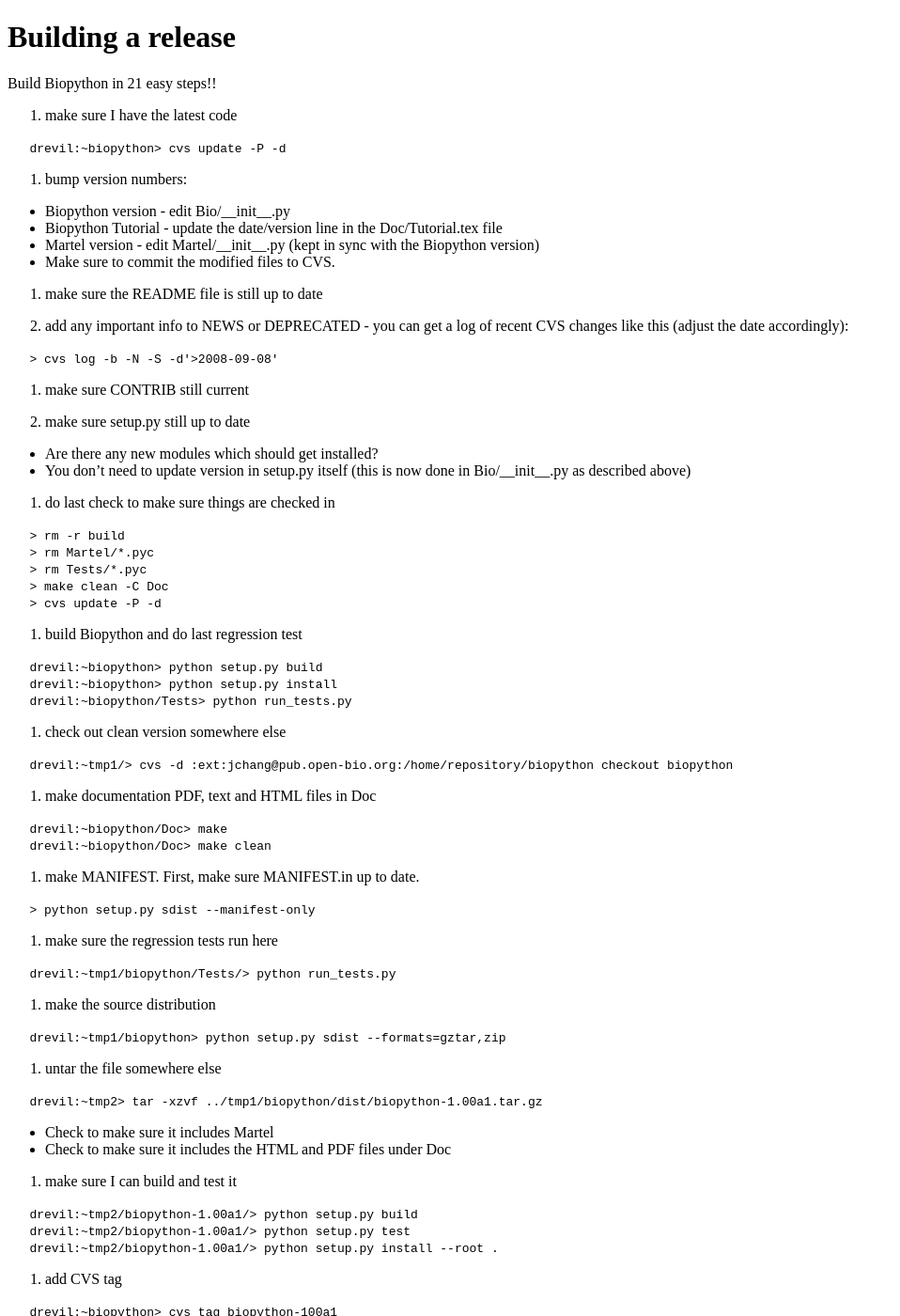
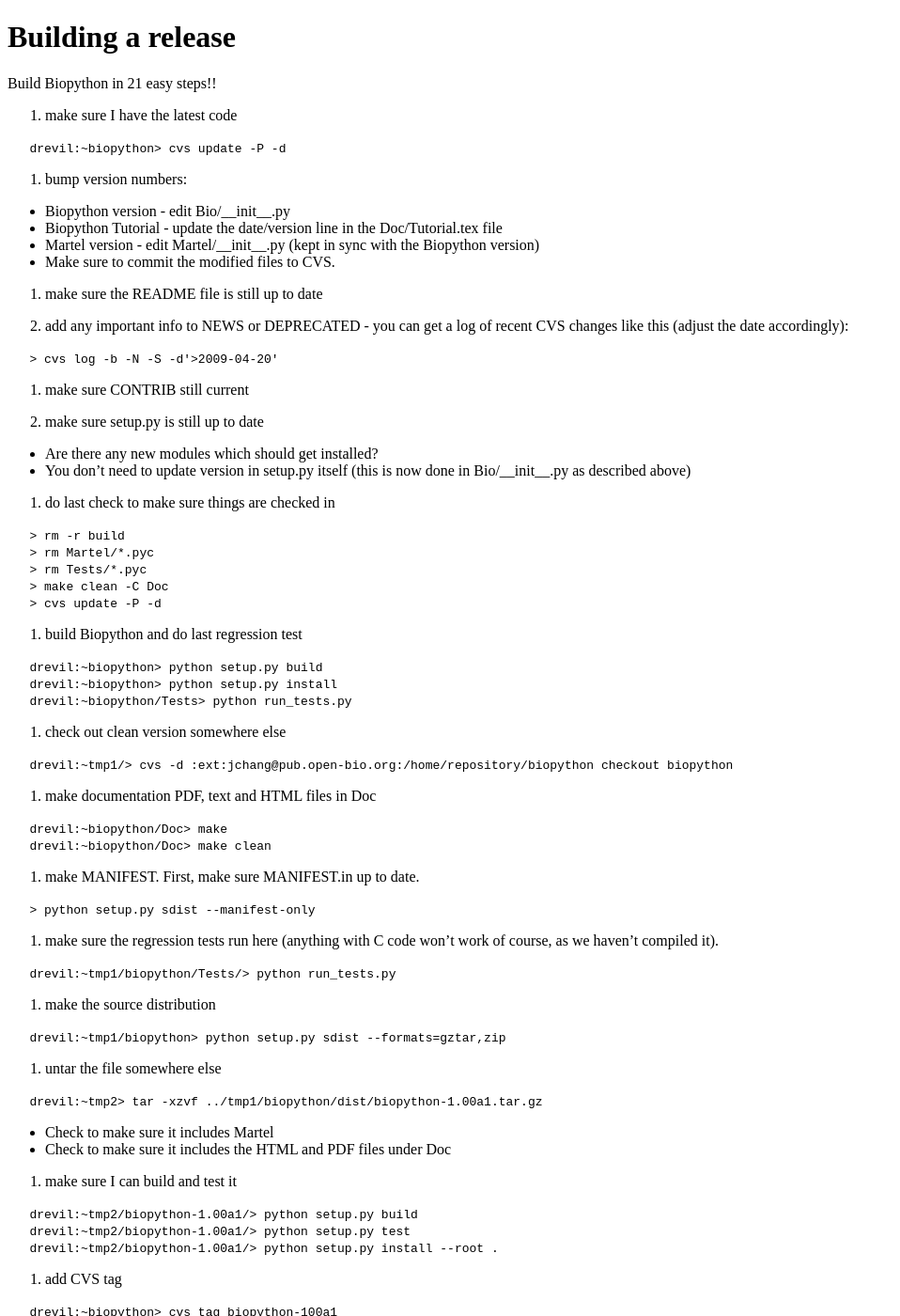
Before and after one commit to biopython/biopython.github.io, a Jekyll site: the page built from wiki/Building_a_release.md, in a window 1280 px wide and 1400 px high. Shown: the whole window at 94% size, without its empty margins (0-958 px from the left). Built offline with Jekyll 4.4.1, drawn with Linux system fonts in a browser that asks for light colours.

Commit message:
minor clarifications

```diff
--- a/wiki/Building_a_release.md
+++ b/wiki/Building_a_release.md
@@ -24,11 +24,11 @@ Build Biopython in 21 easy steps!!
 4. add any important info to NEWS or DEPRECATED - you can get a log of
 recent CVS changes like this (adjust the date accordingly):
 
-`   > cvs log -b -N -S -d'>2008-09-08'`
+`   > cvs log -b -N -S -d'>2009-04-20'`
 
 5. make sure CONTRIB still current
 
-6. make sure setup.py still up to date
+6. make sure setup.py is still up to date
 
 -   Are there any new modules which should get installed?
 -   You don't need to update version in setup.py itself (this is now
@@ -61,7 +61,8 @@ recent CVS changes like this (adjust the date accordingly):
 
 `   > python setup.py sdist --manifest-only `
 
-12. make sure the regression tests run here
+12. make sure the regression tests run here (anything with C code won't
+work of course, as we haven't compiled it).
 
 `   drevil:~tmp1/biopython/Tests/> python run_tests.py`
 
```
Also changed, not shown: 1 other file.
